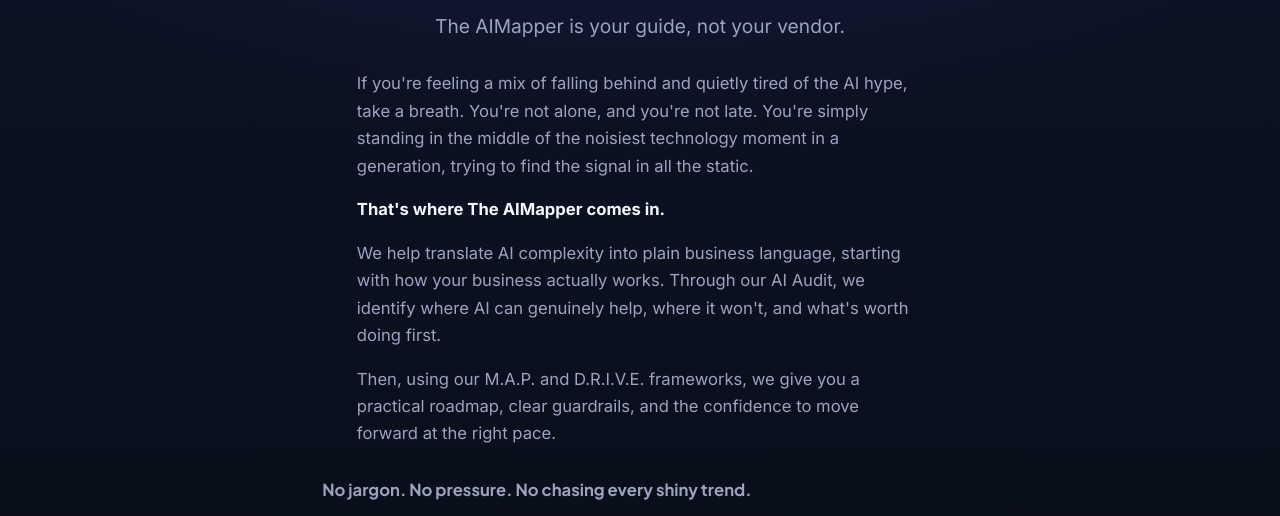
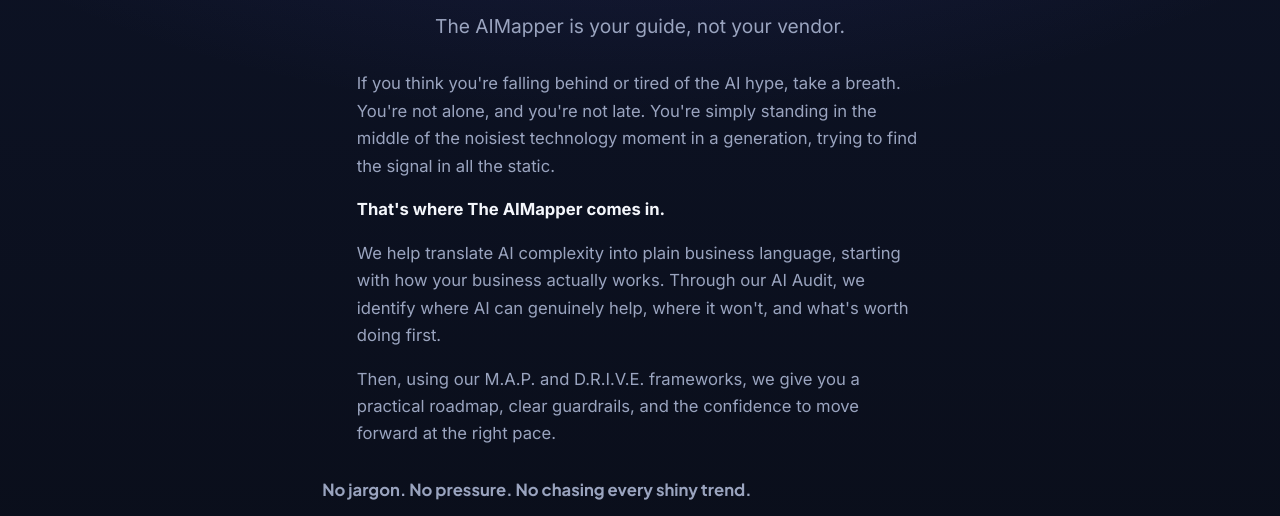
Before and after one commit to zuluab64/theaimapper, a plain HTML site: page approach.html in a window 1280 px wide. Shown: the part 278-794 px from the top of the page. Drawn offline with Linux system fonts and the light colour scheme.

Commit message:
Approach: tweak intro sentence wording

```diff
--- a/approach.html
+++ b/approach.html
@@ -71,7 +71,7 @@
         <p class="lead">The AIMapper is your guide, not your vendor.</p>
 
         <div class="prose calm-prose">
-          <p>If you're feeling a mix of falling behind and quietly tired of the AI hype, take a breath. You're not alone, and you're not late. You're simply standing in the middle of the noisiest technology moment in a generation, trying to find the signal in all the static.</p>
+          <p>If you think you're falling behind or tired of the AI hype, take a breath. You're not alone, and you're not late. You're simply standing in the middle of the noisiest technology moment in a generation, trying to find the signal in all the static.</p>
           <p><strong>That's where The AIMapper comes in.</strong></p>
           <p>We help translate AI complexity into plain business language, starting with how your business actually works. Through our AI Audit, we identify where AI can genuinely help, where it won't, and what's worth doing first.</p>
           <p>Then, using our M.A.P. and D.R.I.V.E. frameworks, we give you a practical roadmap, clear guardrails, and the confidence to move forward at the right pace.</p>
```
